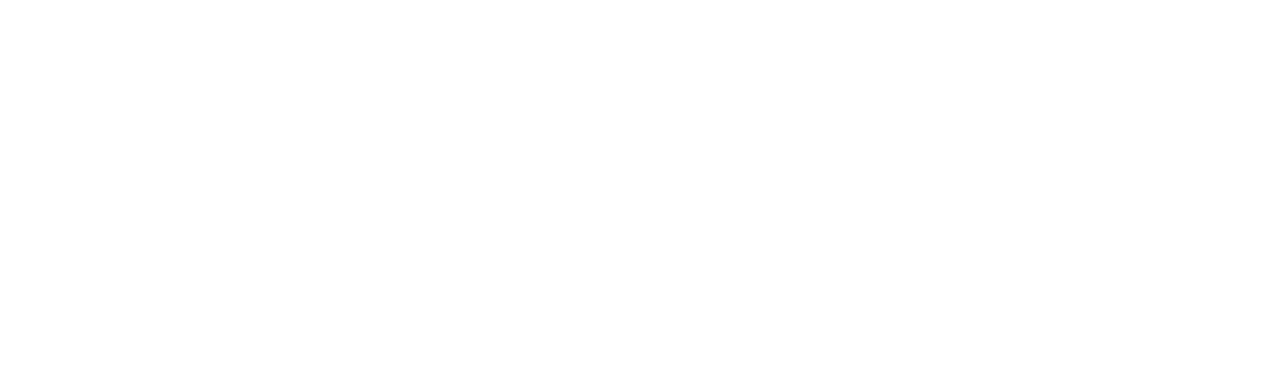
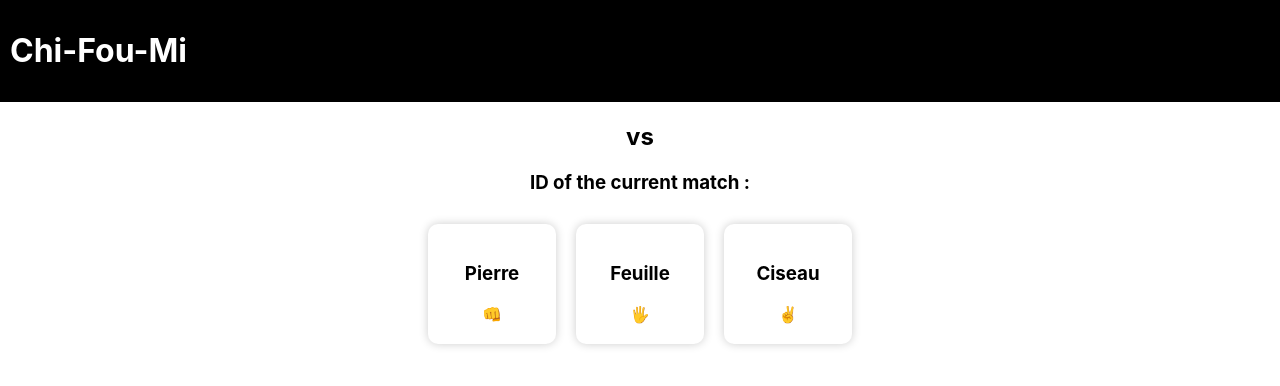
Before and after one commit to AlexandreFrancony/ChifumiReact, a React (Create React App) app: page /matches/test in a window 1280 px wide. Before the commit this address had no page. Shown: the top 386 px of the page. Built offline with nearby package versions, Linux system fonts and the light colour scheme.

Commit message:
push before go

```diff
--- a/src/App.js
+++ b/src/App.js
@@ -3,6 +3,7 @@ import { Route, Routes } from "react-router-dom";
 import Login from './pages/Login/Login';
 import Register from './pages/Register/Register';
 import PartyList from './pages/PartyList/PartyList';
+import InGame from './pages/InGame/InGame';
 // import PartyDetails from './pages/PartyDetails/PartyDetails';
 
 function App() {
@@ -11,6 +12,7 @@ function App() {
       <Route path="/" element={<Login />} ></Route>
       <Route path="/register" element={<Register />} ></Route>
       <Route path="/partylist" element={<PartyList />} ></Route>
+      <Route path="/matches/test" element={<InGame />} ></Route>
       {/* <Route path="/partydetails" element={<PartyDetails />} ></Route> */}
     </Routes>
   );
--- a/src/components/InGame/InGameTiles.js
+++ b/src/components/InGame/InGameTiles.js
@@ -3,15 +3,56 @@ import { useState} from 'react';
 import './styles.css';
 
 export default function InGameTiles() {
-    const username1 = localStorage.getItem('username1');
-    const username2 = localStorage.getItem('username2');
-    localStorage.removeItem('username1');
-    localStorage.removeItem('username2');
+
+    const [username1, setUsername1] = useState("");
+    const [username2, setUsername2] = useState("");
+    const [matchid, setMatchid] = useState("");
+    const [turnid, setTurnid] = useState("");
+
+    /*setUsername1(localStorage.getItem('username1'));
+    setUsername2(localStorage.getItem('username2'));
+    setMatchid(localStorage.getItem('matchid'));
+    setTurnid(0);*/
+
+    function HandleClick() {
+        const requestOptions = {
+            method: 'POST',
+            headers: { 'Content-Type': 'application/json' },
+            body: JSON.stringify({ matchid: matchid, username: username1, choice: 'pierre'})
+        };
+        fetch('http://fauques.freeboxos.fr:3000/matches/'+matchid+'/turns/'+turnid, requestOptions)
+            .then(response => response.json())
+            .then(data => {
+                console.log(data);
+                (localStorage.setItem('turnid', data.idTurn))
+            });
+    }
+
 
     return(
-        <div className="tiles">
-            <h1 content={username1 + ' vs ' + username2}></h1>
-
+        <div className="Wrapper">
+            <h2>{username1 + ' vs ' + username2}</h2>
+            <h3>{'ID of the current match : ' + matchid}</h3>
+            <div className="tiles">
+                <div className="Card" onClick={HandleClick}>
+                    <h3>Pierre</h3>
+                    <div>
+                        👊
+                    </div>
+                </div>
+                <div className="Card">
+                    <h3>Feuille</h3>
+                    <div>
+                        🖐
+                    </div>
+                </div>
+                <div className="Card">
+                    <h3>Ciseau</h3>
+                    <div>
+                        ✌️
+                    </div>
+                </div>
+            </div>
         </div>
     );
 }
--- a/src/components/InGame/styles.css
+++ b/src/components/InGame/styles.css
@@ -0,0 +1,22 @@
+.Card{
+    width: 10%;
+    height: 100%;
+    background-color: #fff;
+    border-radius: 10px;
+    box-shadow: 0 0 10px rgba(0,0,0,0.2);
+    display: flex;
+    flex-direction: column;
+    justify-content: center;
+    padding: 20px;
+    margin: 10px;
+    box-sizing: border-box;
+    position: relative;
+    overflow: hidden;
+}
+
+.tiles{
+    display: flex;
+    flex-wrap: wrap;
+    justify-content: center;
+    margin-top: 20px;
+}
--- a/src/components/Login/LoginButtonToRegister.js
+++ b/src/components/Login/LoginButtonToRegister.js
@@ -8,7 +8,7 @@ export default function LoginButtonToRegister() {
     <>
       <div>
         <Link to='/register'>
-            <button className='bout'>Pas encore de compte?</button>
+            <button className='bout'>Don't have an account yet?</button>
         </Link>
       </div>
     </>
--- a/src/components/RegisterCard/RegisterButtonToLogin.js
+++ b/src/components/RegisterCard/RegisterButtonToLogin.js
@@ -8,7 +8,7 @@ export default function LoginButtonToRegister() {
     <>
       <div>
         <Link to='/'>
-            <button className='bout'>Vous avez déjà un compte ?</button>
+            <button className='bout'>Already have an account ?</button>
         </Link>
       </div>
     </>
--- a/src/pages/InGame/InGame.js
+++ b/src/pages/InGame/InGame.js
@@ -5,7 +5,8 @@ import InGameTiles from '../../components/InGame/InGameTiles'
 export default function InGame() {
   return (
     <div>
-      <Header />
+        <Header />
+        <InGameTiles />
     </div>
   )
 }
```
